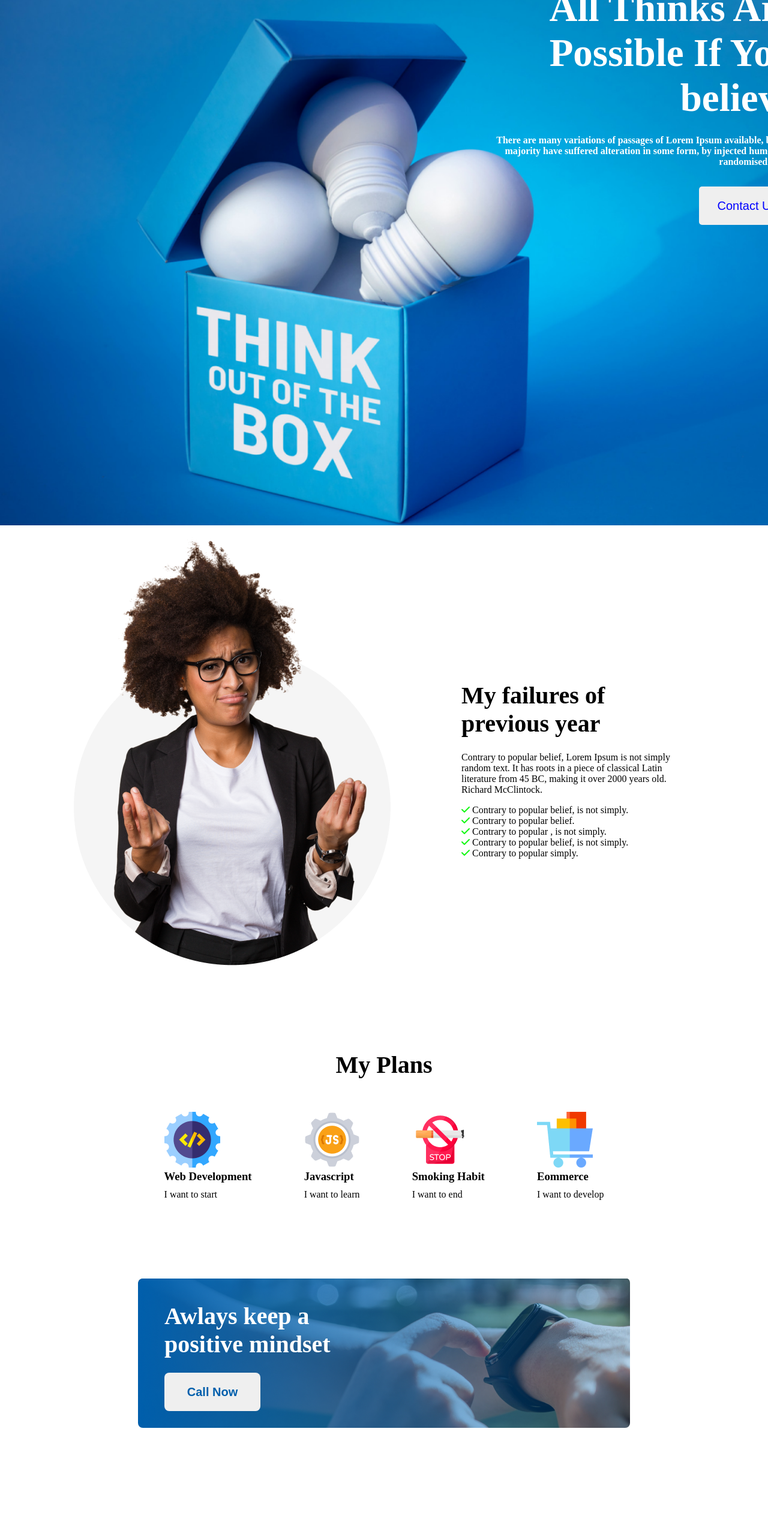
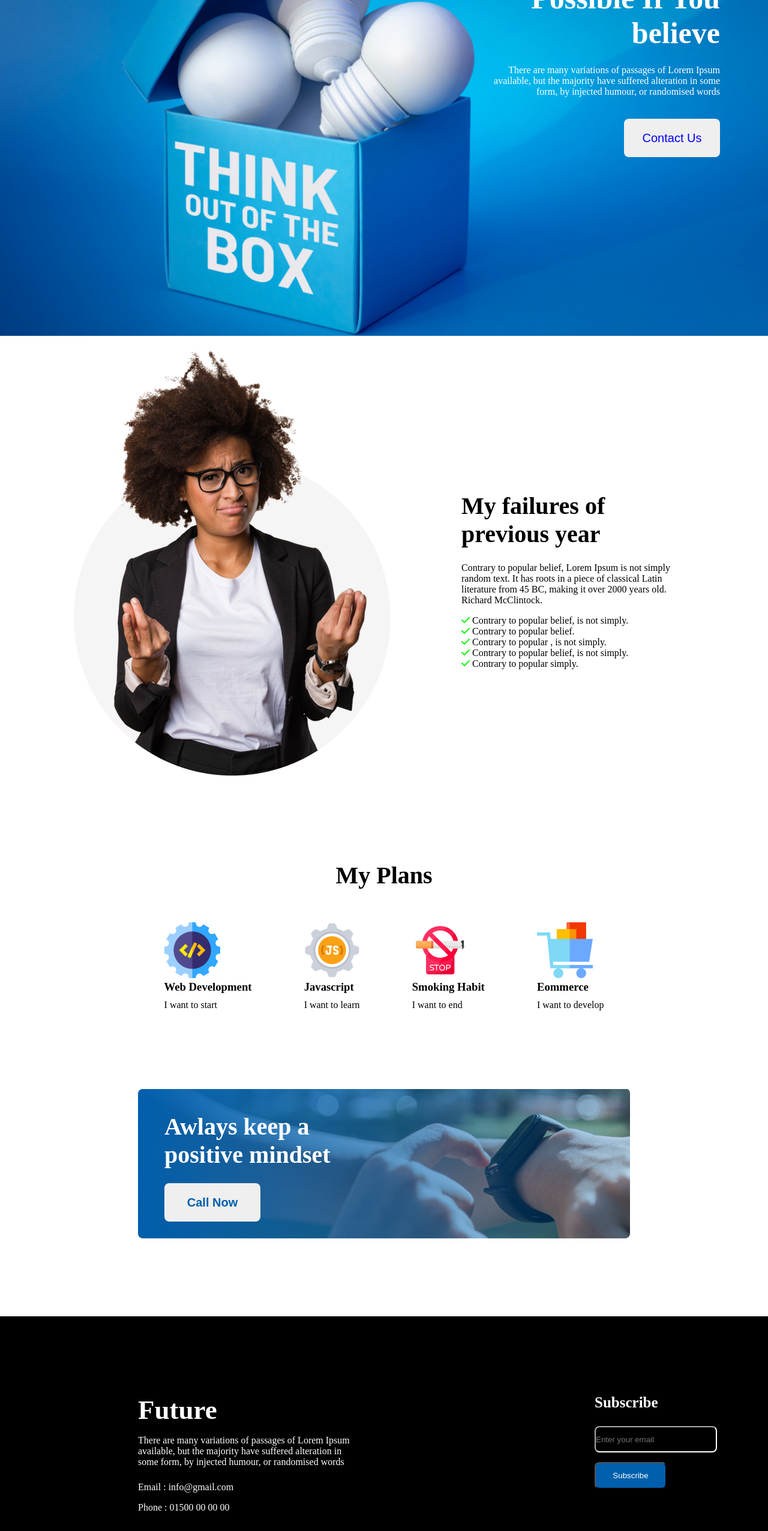
Before and after one commit to Anik47k7/Assignment-1, a plain HTML site: page index.html in a window 1280 px wide. Shown: the part 240-2793 px from the top of the page at 60% size. Before the commit the page ends 2633 px from the top, so only its background shows below. Drawn offline with Linux system fonts and the light colour scheme.

Commit message:
all done

```diff
--- a/index.html
+++ b/index.html
@@ -9,7 +9,7 @@
     <script src="https://kit.fontawesome.com/c84df7d464.js" crossorigin="anonymous"></script>
 </head>
 <body>
-    <header class="header">
+    <header>
         <div class="banner">
             <h1 class="banner-title">All Thinks Are <br> Possible If You <br> believe</h1>
             <p class="banner-description">There are many variations of passages of Lorem Ipsum available, but the majority have suffered alteration in some form, by injected humour, or randomised words</p>
@@ -69,6 +69,24 @@
             <button id="btn">Call Now</button>
         </div>
     </section>
+    <footer>
+        <div class="future">
+           <h1 id="fr">Future</h1>
+           <p id="details">There are many variations of passages of Lorem Ipsum available, but the majority have suffered alteration in some form, by injected humour, or randomised words</p>
+           <p style="margin-top: 24px;">Email : info@gmail.com</p>
+           <p style="margin-top: 16px;">Phone : 01500 00 00 00</p>
+           <div style="margin-top: 32px;">
+            <img src="./images/icons/fb.png" alt="">
+            <img src="./images/icons/twitter.png" alt="">
+            <img src="./images/icons/youtube.png" alt="">
+           </div>
+        </div>
+        <div class="field">
+        <h4 style="font-size: 25px;">Subscribe</h4>
+         <input type="email" name="" id="mail" placeholder="Enter your email">
+         <button id="btn3" >Subscribe</button>
+        </div>
+    </footer>
 </main>
 </body>
 </html>
--- a/style.css
+++ b/style.css
@@ -2,46 +2,38 @@
     margin: 0;
     padding: 0;
 }
-.header{
+.banner{
     background-image: url(./images/banner/banner3.png);
-    height: 900px;
-    width: 1425px;
+    height: 500px;
+    width: 1200px;
     text-align: right;
     background-repeat: no-repeat;
     background-size: cover ;
-    }
-
-.banner{
-    margin-right: 230px;
-    height: 600px;
-    width:  525px;
-    margin-left: 800px;
+    padding: 150px 230px 150px 0;
+}
+.banner-title{
+    font-weight: 600;
+    font-size: 50px;
+    text-align: right;
+    color: white;
 
 }
-.banner-title{
-    font-family: 'Work Sans';
-    font-style: normal;
-    font-weight: 700;
-    font-size: 65px;
-    text-align: right;
-    color: #FFFFFF;
-    margin-top: 216px;
-    margin-bottom: 24px;
-}
 .banner-description{
-    color: #FFFFFF;
+    color: white;
     margin-top: 24px;
-    margin-bottom: 32px;
-    font-size: 16px;
-    font-weight: 600;
+    font-weight: 400;
+    height: 70px;
+    width: 400px;
+    margin-left: 800px;
 }
 #btn1{
     height: 64px;
     width: 160px;
     color: blue;
     font-size: 20px;
-    border-radius: 5px;
+    border-radius: 8px;
     border: none;
+    margin-top: 20px;
 }
 .img-manage{
     float: left;
@@ -108,3 +100,44 @@
     border: none;
     font-weight: 600;
 }
+footer{
+    margin-top: 130px;
+    background-color: black;
+    width: 1425px;
+    height: 577px;
+    color: #FFFFFF;
+    display: flex;
+}
+.field{
+    text-align: left;
+    padding:130px 230px 240px 200px ;
+}
+.future{
+    padding: 130px 200px 130px 230px;
+    color: #FFFFFF;
+}
+
+#fr{
+    font-size: 45px;
+    font-weight: 700;
+}
+#details{
+    margin-top: 16px;
+
+}
+#mail{
+    margin-top: 25px;
+    border-radius: 8px;
+    background-color: black;
+    border-color: #FFFFFF;
+    height: 40px;
+    width: 200px;
+}
+#btn3{
+    color: #FFFFFF;
+    background-color: #005FAC;
+    margin-top: 16px;
+    height: 45px;
+    width: 120px;
+    border-radius: 8px;
+}
```
